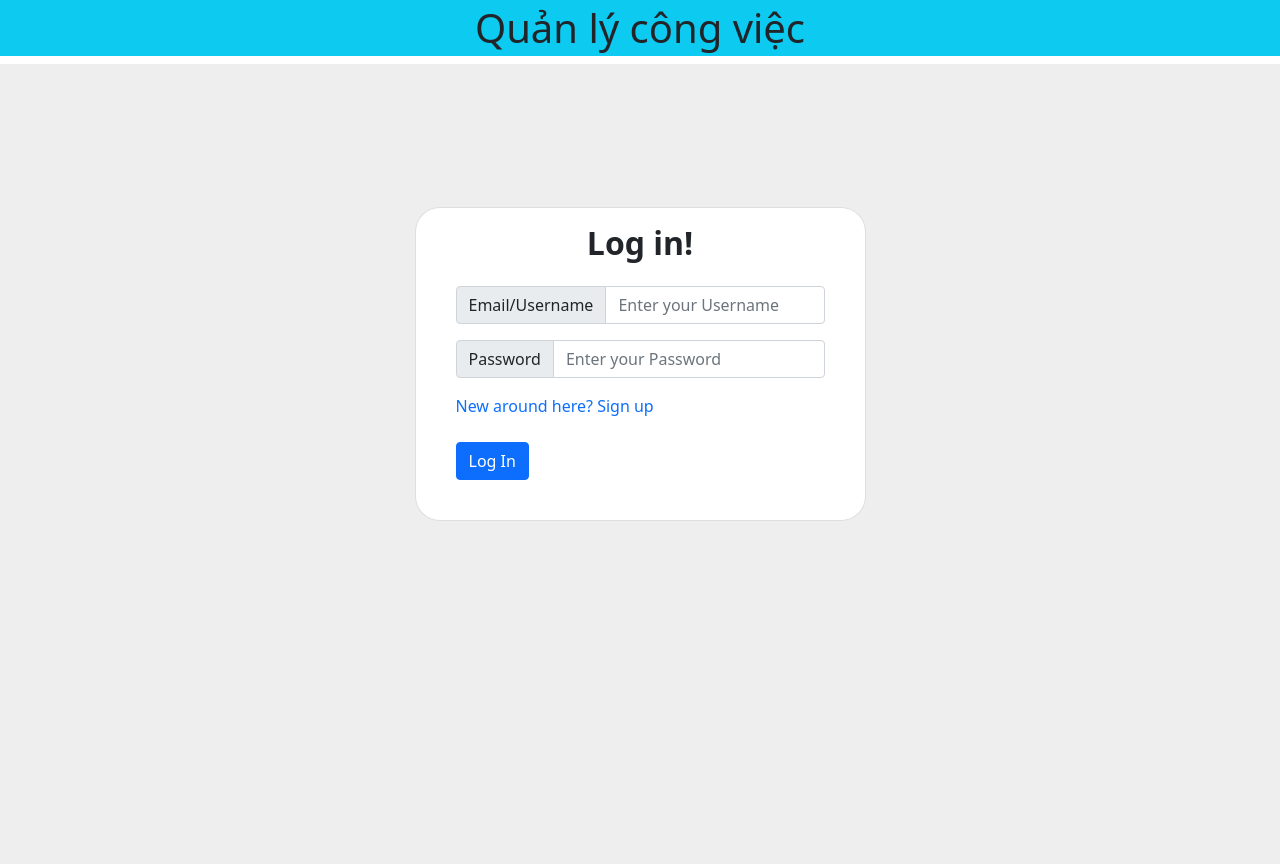
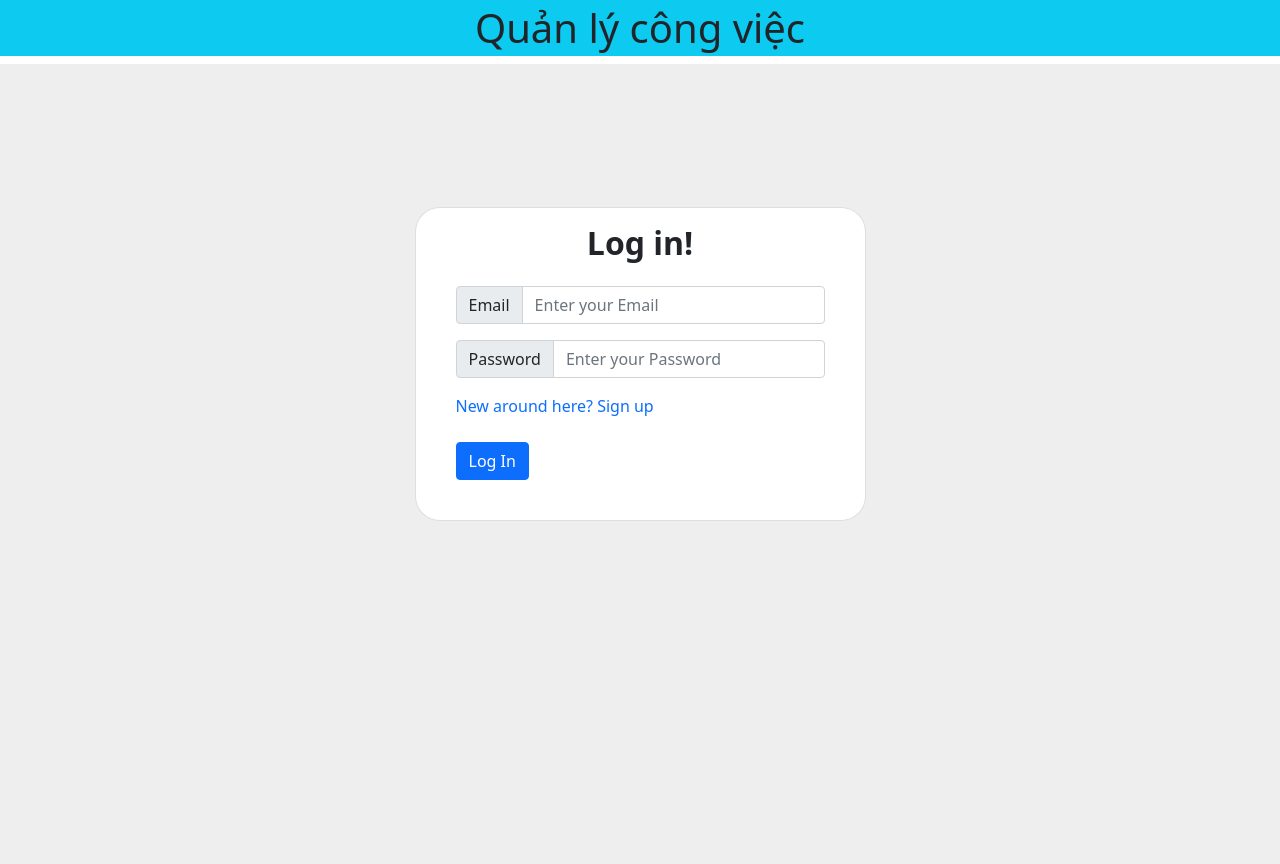
Before and after one commit to Nam311hnvn/Work-Management-And-Arrange-System, a PHP site: page /login.php in a window 1280 px wide. Run offline with PHP 8.4, Linux system fonts and the light colour scheme.

Commit message:
Xu ly Login

```diff
--- a/src/login.php
+++ b/src/login.php
@@ -1,4 +1,5 @@
 <?php include('./reuse/header.php'); ?>
+
 <div class="container-fluid px-0">
     <section class="vh-100" style="background-color: #eee;">
         <div class="container h-100">
@@ -11,20 +12,20 @@
                                     <form class="mx-4" action="" method="post">
                                         <h2 class="fw-bold text-center">Log in!</h2>
                                         <div class="input-group flex-nowrap py-3">
-                                            <span class="input-group-text" id="addon-wrapping">Email/Username</span>
-                                            <input type="text" class="form-control" placeholder="Enter your Username"
-                                                aria-label="Username" aria-describedby="addon-wrapping">
+                                            <span class="input-group-text" id="addon-wrapping">Email</span>
+                                            <input type="text" class="form-control" placeholder="Enter your Email"
+                                                aria-label="Username" aria-describedby="addon-wrapping" id="Login_email">
                                         </div>
                                         <div class="input-group flex-nowrap pb-3">
                                             <span class="input-group-text" id="addon-wrapping">Password</span>
                                             <input type="text" class="form-control" placeholder="Enter your Password"
-                                                aria-label="Password" aria-describedby="addon-wrapping">
+                                                aria-label="Password" aria-describedby="addon-wrapping" id="Login_Password">
                                         </div>
                                         <div class="d-flex justify-content-start mb-3 mb-lg-4">
                                             <a class="text-decoration-none" href="#">New around here? Sign up</a>
                                         </div>
                                         <div class="d-flex justify-content-start mb-3 mb-lg-4">
-                                            <button type="submit" class="btn btn-primary" name='Login'>Log In</button>
+                                            <button type="submit" class="btn btn-primary" name='Login' id='Login'>Log In</button>
                                         </div>
                                     </form>
                                 </div>
@@ -37,8 +38,4 @@
         </div>
     </section>
 </div>
-
-
-
-
 <?php include('./reuse/footer.php'); ?>
--- a/src/reuse/footer.php
+++ b/src/reuse/footer.php
@@ -1,15 +1,7 @@
 
-
-<!-- Optional JavaScript; choose one of the two! -->
-
-<!-- Option 1: Bootstrap Bundle with Popper -->
 <script src="https://cdn.jsdelivr.net/npm/bootstrap@5.0.2/dist/js/bootstrap.bundle.min.js" integrity="sha384-MrcW6ZMFYlzcLA8Nl+NtUVF0sA7MsXsP1UyJoMp4YLEuNSfAP+JcXn/tWtIaxVXM" crossorigin="anonymous"></script>
-<script src="js/myscript.js"></script>
-<!-- Option 2: Separate Popper and Bootstrap JS -->
-<!--
-    <script src="https://cdn.jsdelivr.net/npm/@popperjs/core@2.9.2/dist/umd/popper.min.js" integrity="sha384-IQsoLXl5PILFhosVNubq5LC7Qb9DXgDA9i+tQ8Zj3iwWAwPtgFTxbJ8NT4GN1R8p" crossorigin="anonymous"></script>
-    <script src="https://cdn.jsdelivr.net/npm/bootstrap@5.0.2/dist/js/bootstrap.min.js" integrity="sha384-cVKIPhGWiC2Al4u+LWgxfKTRIcfu0JTxR+EQDz/bgldoEyl4H0zUF0QKbrJ0EcQF" crossorigin="anonymous"></script>
-    -->
+<script src="https://code.jquery.com/jquery-3.6.0.js" integrity="sha256-H+K7U5CnXl1h5ywQfKtSj8PCmoN9aaq30gDh27Xc0jk=" crossorigin="anonymous"></script>
+<script src="../js/myscript.js"></script>
 </body>
 
 </html>
```
Also changed, not shown: js/myscript.js (added, +12 -0 lines).
